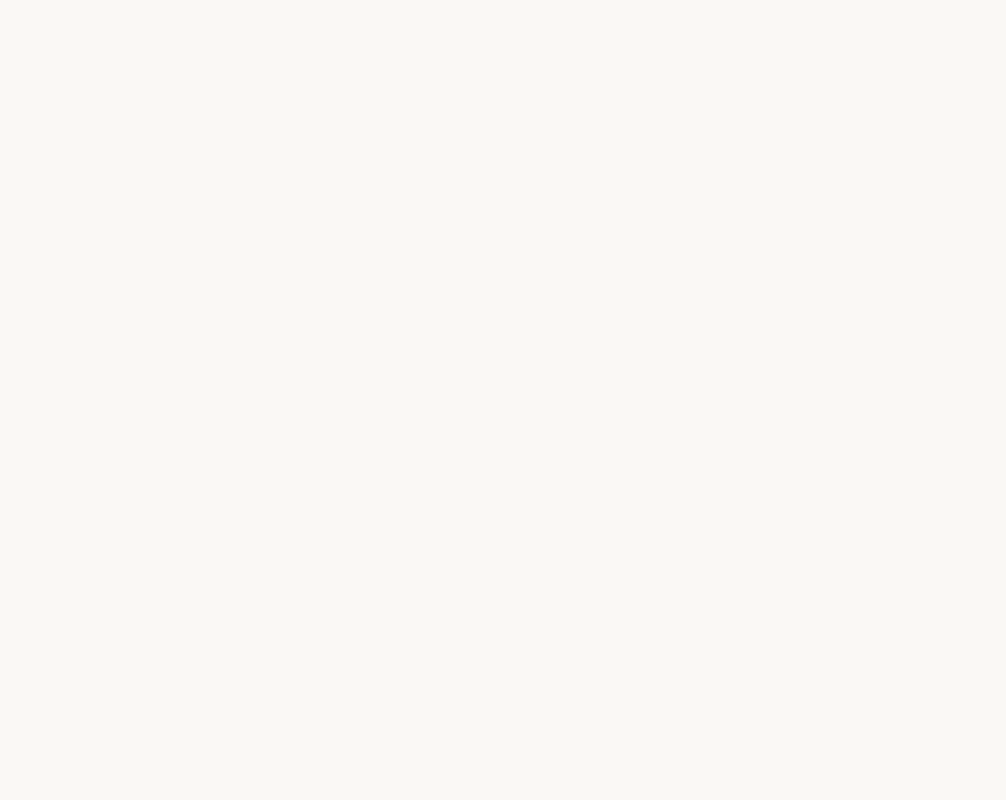
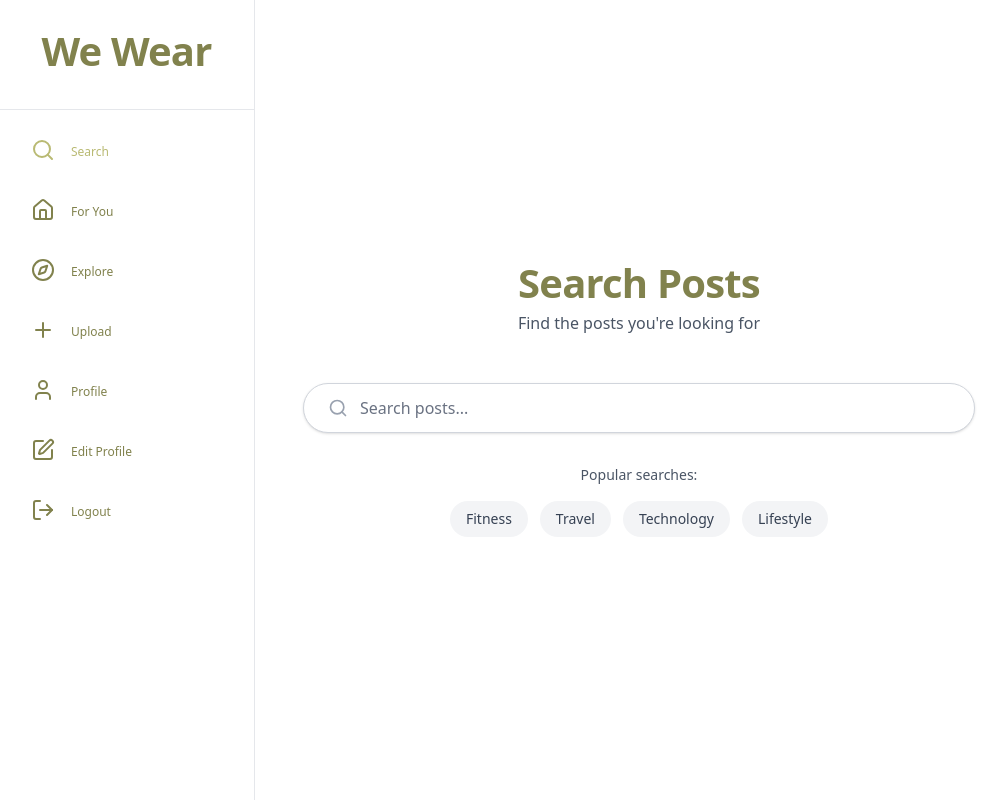
Before and after one commit to SeventhSemProjectSoch/wewearv2-frontend-2, a React (Vite) app: page /search in a window 1280 px wide. Before the commit this address had no page. Shown: the whole page, without its empty margins (1-1007 px from the left). Built offline with nearby package versions, Linux system fonts and the light colour scheme; sample sign-in values are in the browser's storage.

Commit message:
added search layout

```diff
--- a/src/components/Navbar.tsx
+++ b/src/components/Navbar.tsx
@@ -1,10 +1,25 @@
 import { Link, useLocation } from "react-router-dom";
-import { Home, Users, Compass, Plus, User, LogOut, Edit } from "lucide-react";
+import {
+    Home,
+    Users,
+    Compass,
+    Plus,
+    User,
+    LogOut,
+    Edit,
+    Search,
+} from "lucide-react";
 
 const Navbar = () => {
     const { pathname } = useLocation();
 
     const navItems = [
+        {
+            path: "/search",
+            icon: Search,
+            label: "Search",
+            isActive: pathname === "/search",
+        },
         {
             path: "/feeds/foryou",
             icon: Home,
--- a/src/components/post-card.tsx
+++ b/src/components/post-card.tsx
@@ -55,7 +55,7 @@ export default function PostCard({ post }: PostCardProps) {
     return (
         <div className="bg-card rounded-lg overflow-hidden border border-border hover:shadow-lg transition-shadow duration-300">
             {/* Post image */}
-            <div className="relative w-full aspect-square overflow-hidden bg-muted group cursor-pointer">
+            <div className="relative w-full aspect-square overflow-hidden bg-muted group cursor-pointer border-2 flex items-center justify-center">
                 {/* <img
                     src={post.media_url || "/placeholder.svg"}
                     alt={post.caption}
--- /dev/null
+++ b/src/components/search-post.tsx
@@ -0,0 +1,63 @@
+"use client";
+
+import type React from "react";
+
+import { useState } from "react";
+import { Search } from "lucide-react";
+
+export default function SearchPosts() {
+    const [searchQuery, setSearchQuery] = useState("");
+
+    const handleSearch = (e: React.FormEvent) => {
+        e.preventDefault();
+        if (searchQuery.trim()) {
+            console.log("Searching for:", searchQuery);
+        }
+    };
+
+    return (
+        <div className="min-h-screen bg-white flex flex-col items-center justify-center px-4">
+            {/* Title */}
+            <div className="mb-12 text-center">
+                <h1 className="text-5xl font-bold text-black mb-2">
+                    Search Posts
+                </h1>
+                <p className="text-gray-600 text-base">
+                    Find the posts you're looking for
+                </p>
+            </div>
+
+            {/* Search Bar */}
+            <form onSubmit={handleSearch} className="w-full max-w-2xl">
+                <div className="flex items-center bg-white border border-gray-300 rounded-full px-6 py-3 shadow-sm hover:shadow-md hover:border-gray-400 transition-all">
+                    <Search className="w-5 h-5 text-gray-400 mr-3" />
+                    <input
+                        type="text"
+                        value={searchQuery}
+                        onChange={(e) => setSearchQuery(e.target.value)}
+                        placeholder="Search posts..."
+                        className="flex-1 outline-none text-gray-900 placeholder-gray-500 bg-transparent text-base"
+                    />
+                </div>
+            </form>
+
+            {/* Suggestions */}
+            <div className="mt-8 text-center">
+                <p className="text-sm text-gray-600 mb-4">Popular searches:</p>
+                <div className="flex gap-3 flex-wrap justify-center">
+                    {["Fitness", "Travel", "Technology", "Lifestyle"].map(
+                        (suggestion) => (
+                            <button
+                                key={suggestion}
+                                onClick={() => setSearchQuery(suggestion)}
+                                className="px-4 py-2 text-sm text-gray-700 bg-gray-100 rounded-full hover:bg-gray-200 transition-colors"
+                            >
+                                {suggestion}
+                            </button>
+                        )
+                    )}
+                </div>
+            </div>
+        </div>
+    );
+}
--- a/src/components/user-profile.tsx
+++ b/src/components/user-profile.tsx
@@ -94,9 +94,9 @@ export default function UserProfile({ id, role }: UserProfileProps) {
                     <h1 className="text-2xl font-bold text-foreground">
                         {user?.username}
                     </h1>
-                    <Button variant="ghost" size="icon">
+                    {/* <Button variant="ghost" size="icon">
                         <MoreHorizontal className="w-6 h-6" />
-                    </Button>
+                    </Button> */}
                 </div>
 
                 {/* Profile info section */}
--- /dev/null
+++ b/src/pages/search.tsx
@@ -0,0 +1,11 @@
+import SearchPosts from "@/components/search-post";
+
+function Search() {
+    return (
+        <>
+            <SearchPosts />
+        </>
+    );
+}
+
+export default Search;
--- a/src/routes/routes.tsx
+++ b/src/routes/routes.tsx
@@ -9,6 +9,7 @@ import Home from "../pages/Home";
 import type { RouteObject } from "react-router-dom";
 import FeedProfile from "@/pages/FeedProfile";
 import ProfileInfo from "@/pages/profile-info";
+import Search from "@/pages/search";
 
 const routes: RouteObject[] = [
     {
@@ -34,6 +35,10 @@ const routes: RouteObject[] = [
             {
                 path: "/profile",
                 element: <ProfileInfo />,
+            },
+            {
+                path: "/search",
+                element: <Search />,
             },
             {
                 path: "/edit-profile",
```
